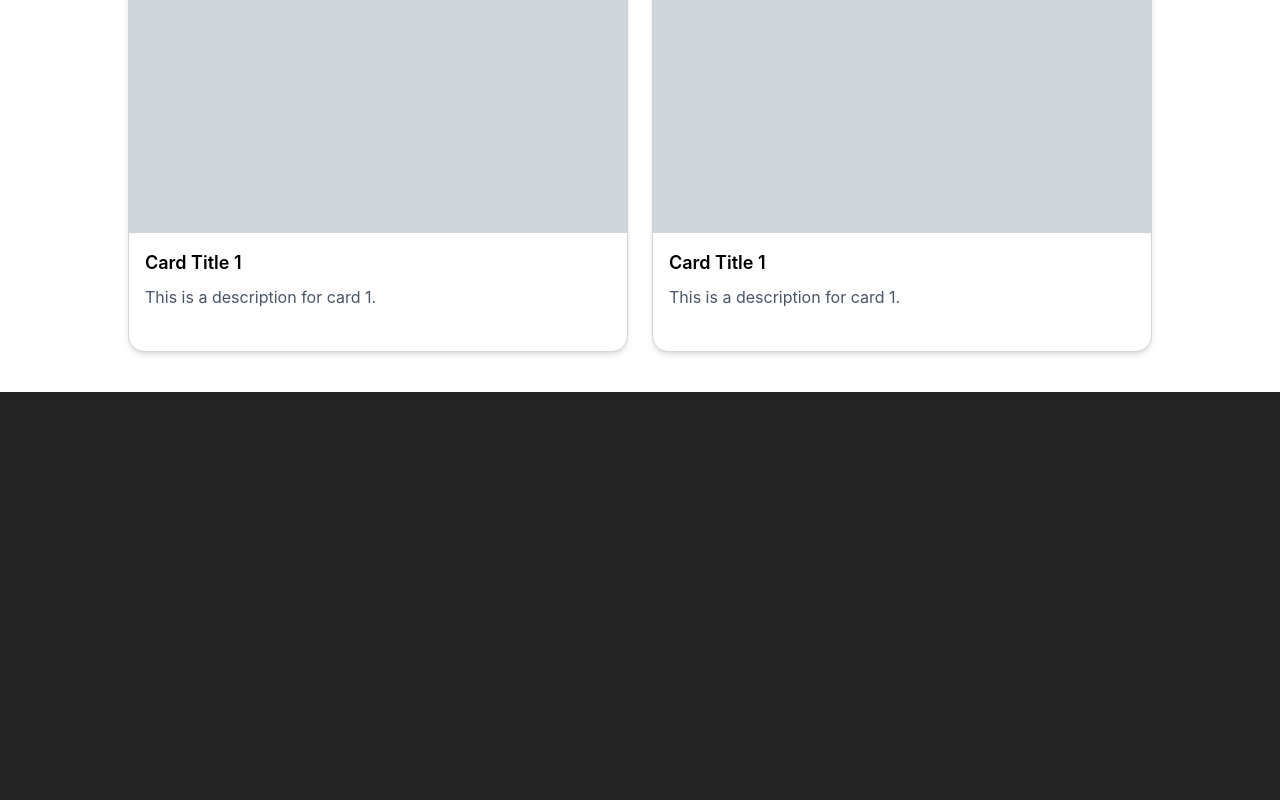
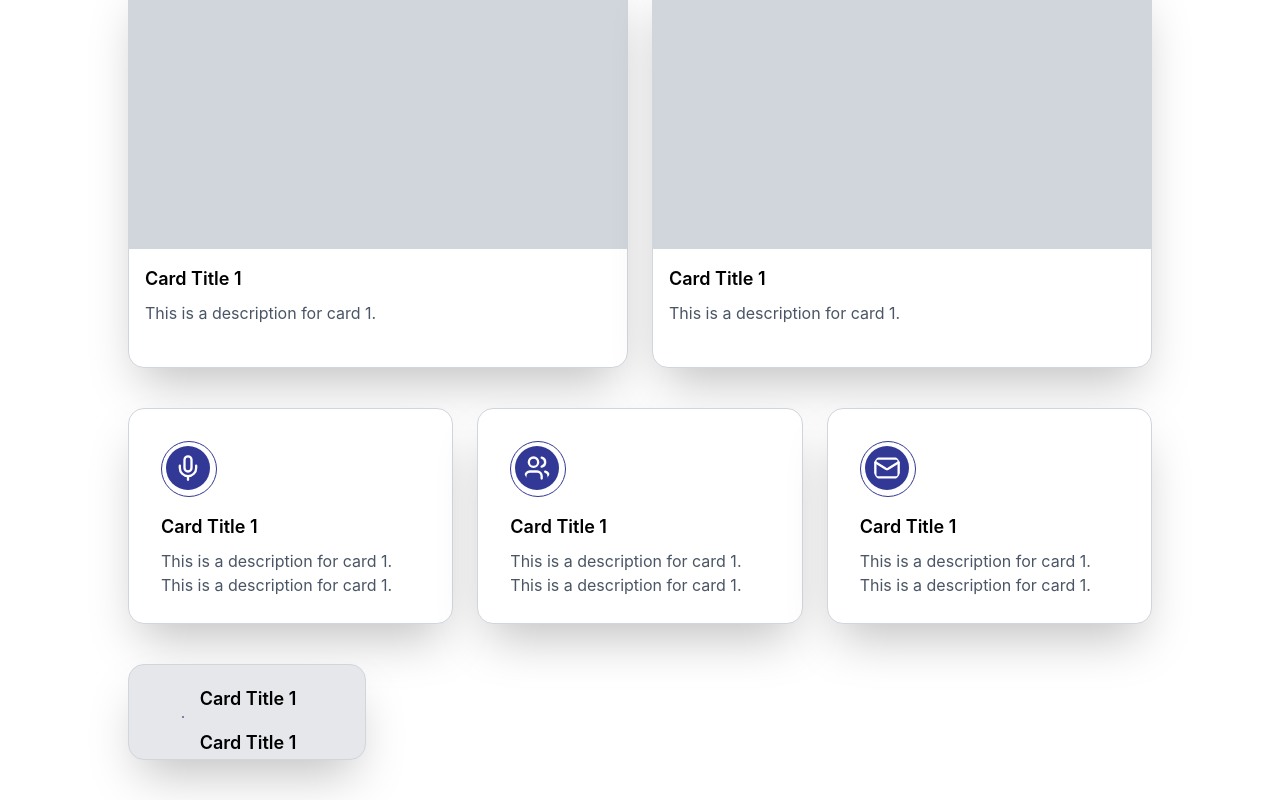
Before and after one commit to 3adel-sw/Syntax-Web-Site, a React (Vite) app: page / in a window 1280 px wide. Shown: the part 942-1742 px from the top of the page. Before the commit the page ends 1334 px from the top, so only its background shows below. Built offline with nearby package versions, Linux system fonts and the light colour scheme.

Commit message:
update ....

```diff
--- a/src/Pages/Home.jsx
+++ b/src/Pages/Home.jsx
@@ -1,5 +1,6 @@
 // import imgHome from '../assets/bg-home.png';
-import { Sparkle ,LoaderCircle } from 'lucide-react';
+import { Sparkle ,LoaderCircle} from 'lucide-react';
+import CardAcademyEvents from '../components/Ui/CardAcademyEvents';
 
 
 const Home = () => {
@@ -34,7 +35,7 @@ const Home = () => {
         </div>
 
         {/* Image */}
-        <div className="mt-8 md:w-full sm:w-98 w-98 bg-gray-500 h-[28rem] mx-auto rounded-2xl shadow-lg">
+        <div className="mt-8 mb-14 md:w-full sm:w-98 w-98 bg-gray-500 h-[28rem] mx-auto rounded-2xl shadow-lg">
           {/* <img
             src={imgHome}
             alt="community"
@@ -43,29 +44,7 @@ const Home = () => {
         </div>
 
             {/* Cards  */}
-            <div className="my-10 grid grid-cols-1  md:grid-cols-2 gap-6">
-                {/* <Card /> */}
-                <div className="bg-white rounded-2xl h-98 border overflow-hidden shadow-2xl border-gray-300  shadow-md ">
-                  <div className="w-full h-68 bg-gray-300 mb-4">
-                      {/* You can replace this with an actual image or icon */}
-                  </div>
-                    <div className="px-4">
-                    <h3 className="text-lg text-left font-semibold mb-2">Card Title 1</h3>
-                    <p className="text-gray-600 text-left">This is a description for card 1.</p>
-                    </div>
-                </div>
-                {/* <Card /> */}
-               <div className="bg-white rounded-2xl h-98 border overflow-hidden shadow-2xl border-gray-300  shadow-md ">
-                  <div className="w-full h-68 bg-gray-300 mb-4">
-                      {/* You can replace this with an actual image or icon */}
-                  </div>
-                    <div className="px-4">
-                    <h3 className="text-lg text-left font-semibold mb-2">Card Title 1</h3>
-                    <p className="text-gray-600 text-left">This is a description for card 1.</p>
-                    </div>
-                </div>
-
-            </div>
+            <CardAcademyEvents />
 
       </div>
     </div>
--- /dev/null
+++ b/src/components/Ui/CardAcademyEvents.jsx
@@ -0,0 +1,96 @@
+import {Mic,Users,Mail} from 'lucide-react';
+
+const CardAcademyEvents = () => {
+  return (
+    <>
+        {/* Cards  */}
+            <div className="my-10 grid grid-cols-1 md:mx-0 mx-2  md:grid-cols-2 gap-6">
+                {/* <Card /> */}
+                <div className="bg-white rounded-2xl h-98 border overflow-hidden shadow-2xl border-gray-300   ">
+                  <div className="w-full h-68 bg-gray-300 mb-4">
+                      {/* You can replace this with an actual image or icon */}
+                  </div>
+                    <div className="px-4">
+                    <h3 className="text-lg text-left font-semibold mb-2">Card Title 1</h3>
+                    <p className="text-gray-600 text-left">This is a description for card 1.</p>
+                    </div>
+                </div>
+                {/* <Card /> */}
+               <div className="bg-white rounded-2xl h-98 border overflow-hidden shadow-2xl border-gray-300  ">
+                  <div className="w-full h-68 bg-gray-300 mb-4">
+                      {/* You can replace this with an actual image or icon */}
+                  </div>
+                    <div className="px-4">
+                    <h3 className="text-lg text-left font-semibold mb-2">Card Title 1</h3>
+                    <p className="text-gray-600 text-left">This is a description for card 1.</p>
+                    </div>
+                </div>
+            </div>
+            {/* Cards */}
+            <div className="my-10 grid grid-cols-1 sm:grid-cols-2 md:mx-0 mx-2  md:grid-cols-3 gap-6">
+                {/* <Card /> */}
+                  <div className="bg-white rounded-2xl h-54 py-6 px-4 border overflow-hidden shadow-2xl border-gray-300 relative">
+                    <span className="absolute w-14 h-14 top-8 left-8 text-sm border border-primary  text-white  rounded-full">
+                      <Mic className='text-white text-center bg-primary
+                       rounded-full w-11 h-11  translate-x-1 p-2 translate-y-1' />
+                    </span>
+                      <div className="max-2xl text-end relative mb-4 mt-4 flex  items-start justify-end flex-col">
+                    <h3 className="text-lg text-left font-semibold mb-2 mt-16 px-4">Card Title 1</h3>
+                    <p className="text-gray-600 text-left px-4 max-w-2xl">This is a description for card 1.
+                      This is a description for card 1.
+                    </p>
+                      </div>
+                  </div>
+
+                {/* <Card /> */}
+                  <div className="bg-white rounded-2xl h-54 py-6 px-4 border overflow-hidden shadow-2xl border-gray-300 relative">
+                    <span className="absolute w-14 h-14 top-8 left-8 text-sm border border-primary  text-white  rounded-full">
+                      <Users className='text-white text-center bg-primary
+                       rounded-full w-11 h-11  translate-x-1 p-2 translate-y-1' />
+                    </span>
+                      <div className="max-2xl text-end relative mb-4 mt-4 flex  items-start justify-end flex-col">
+                    <h3 className="text-lg text-left font-semibold mb-2 mt-16 px-4">Card Title 1</h3>
+                    <p className="text-gray-600 text-left px-4 max-w-2xl">This is a description for card 1.
+                      This is a description for card 1.
+                    </p>
+                      </div>
+                  </div>
+
+                {/* <Card /> */}
+                  <div className="bg-white rounded-2xl h-54 py-6 px-4 border overflow-hidden shadow-2xl border-gray-300 relative">
+                    <span className="absolute w-14 h-14 top-8 left-8 text-sm border border-primary  text-white  rounded-full">
+                      <Mail className='text-white text-center bg-primary
+                       rounded-full w-11 h-11  translate-x-1 p-2 translate-y-1' />
+                    </span>
+                      <div className="max-2xl text-end relative mb-4 mt-4 flex  items-start justify-end flex-col">
+                    <h3 className="text-lg text-left font-semibold mb-2 mt-16 px-4">Card Title 1</h3>
+                    <p className="text-gray-600 text-left px-4 max-w-2xl">This is a description for card 1.
+                      This is a description for card 1.
+                    </p>
+                      </div>
+                  </div>
+
+                </div>
+
+                {/*  */}
+                <div className="my-10 grid grid-cols-2 md:mx-0 mx-2 sm:grid-cols-3  md:grid-cols-4 gap-6">
+                {/* <Card /> */}
+                    <div className="bg-gray-200 rounded-2xl h-24 py-1 px-2 border overflow-hidden shadow-2xl border-gray-300 relative">
+                        <div className="max-2xl text-end relative  flex  items-center justify-center ">
+                            <span className="  text-sm border border-primary  text-white  rounded-full">
+
+                                </span>
+
+                          <div>
+                        <h3 className="text-lg text-left font-semibold mb-2 mt-4 px-4">Card Title 1</h3>
+                        <p className="text-lg text-left font-semibold mb-2 mt-4 px-4">Card Title 1</p>
+                        </div>
+                        </div>
+
+                </div>
+                </div>
+    </>
+  )
+}
+
+export default CardAcademyEvents
--- /dev/null
+++ b/src/components/layout/Footer.jsx
@@ -0,0 +1,11 @@
+
+
+const Footer = () => {
+  return (
+    <div>
+
+    </div>
+  )
+}
+
+export default Footer
--- a/src/components/layout/NavBar.jsx
+++ b/src/components/layout/NavBar.jsx
@@ -22,7 +22,6 @@ const NavBar = () => {
   return (
     <>
 
-
       <nav className="syntax-navbar md:mx-6 sm:mx-6 mx-4 md:py-8 sm:py-8  md:px-6 sm:px-6 px-4 top-0 left-0  sticky z-50
       flex items-center justify-between
       ">
@@ -31,17 +30,13 @@ const NavBar = () => {
           <div className="md:w-32 md:h-10 sm:w-24 sm:h-8 w-20 h-8 ">
             <img src={Logo} alt="Syntax Logo" />
           </div>
-
         </Link>
-
         {/* Right side */}
         <div className="syntax-nav-right">
-
           {/* Language dropdown */}
           <div className="bg-gray-200 md:w-12 md:h-12 sm:w-10 sm:h-10 w-8 h-8 rounded-full flex items-center justify-center relative">
             <LanguageDropdown />
           </div>
-
           {/* User dropdown */}
           <UserDropdown />
           {/* Menu button */}
```
